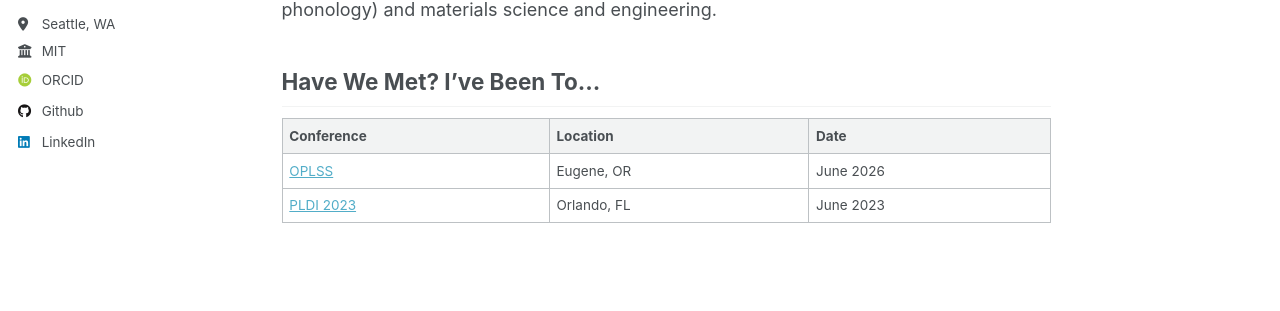
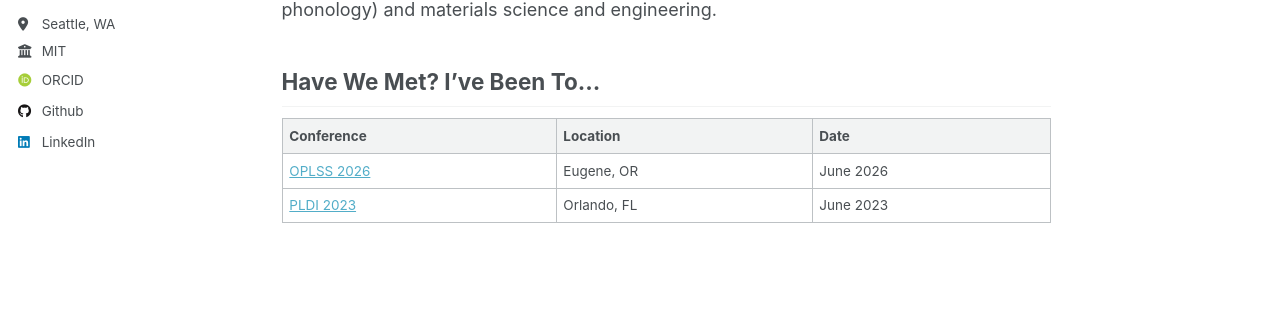
Before and after one commit to Tia-Vu/Tia-Vu.github.io, a Jekyll site: the page built from _pages/about.md, in a window 1280 px wide and 929 px high. Shown: the part 338-649 px from the top of the window. Built offline with Jekyll 4.4.1, drawn with Linux system fonts in a browser that asks for light colours; some web fonts are replaced.

Commit message:
Updated for consistency

```diff
--- a/_pages/about.md
+++ b/_pages/about.md
@@ -15,7 +15,7 @@ My other academic interests include linguistics (spanning pragmatics, semantics,
 
 ## Have We Met? I've Been To...
 
-| Conference                                                            | Location    | Date      |
-|-----------------------------------------------------------------------|-------------|-----------|
-| [OPLSS](https://www.cs.uoregon.edu/research/summerschool/summer26/)   | Eugene, OR  | June 2026 |
-| [PLDI 2023](https://pldi23.sigplan.org/)                              | Orlando, FL | June 2023 |
+| Conference                                                               | Location    | Date      |
+|--------------------------------------------------------------------------|-------------|-----------|
+| [OPLSS 2026](https://www.cs.uoregon.edu/research/summerschool/summer26/) | Eugene, OR  | June 2026 |
+| [PLDI 2023](https://pldi23.sigplan.org/)                                 | Orlando, FL | June 2023 |
```
